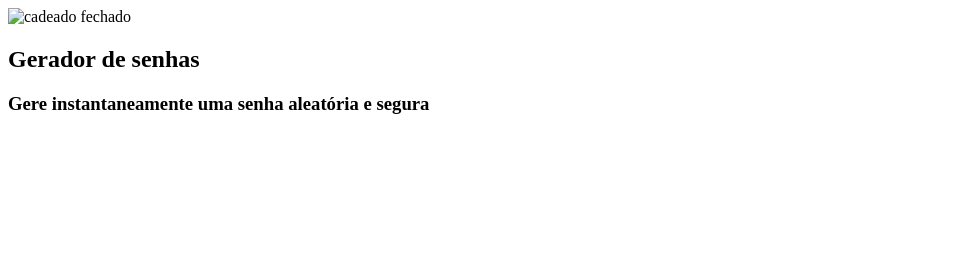
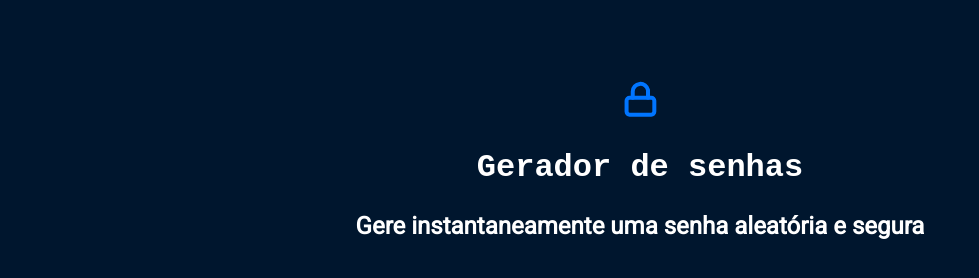
Before and after one commit to n4ticorrea/Javascript, a plain HTML site: page index.html in a window 1280 px wide. Shown: the whole page, without its empty margins (0-979 px from the left). Drawn offline with Linux system fonts and the light colour scheme.

Commit message:
Add files via upload

```diff
--- a/index.html
+++ b/index.html
@@ -1,13 +1,19 @@
 <!DOCTYPE html>
 <html lang="pt-BR">
+
 <head>
     <meta charset="UTF-8">
     <meta name="viewport" content="width=device-width, initial-scale=1.0">
     <title>Gerador de senhas</title>
+    <link rel="stylesheet" href="style.css">
 </head>
+
 <body>
+    <div class="conteudo-titulo">
     <img src="unlock.svg" alt="cadeado fechado">
     <h2 class="titulo-principal">Gerador de senhas</h2>
     <h3 class="titulo-secundario">Gere instantaneamente uma senha aleatória e segura</h3>
+   </div>
 </body>
+
 </html>
--- /dev/null
+++ b/style.css
@@ -0,0 +1,31 @@
+@import url('https://fonts.googleapis.com/css2?family=Roboto&display=swap');
+
+:root{
+    --branco: white;
+    --cor-de-fundo: #00162E;
+    --fundo-senha: #00244D;
+    --fundo-texto: #001E40;
+    --borda: #0075FF;
+    --roboto: "Roboto", sans-serif;
+    --roboto-mono: 'Roboto Mono', monospace;
+}
+
+body{
+    color: var(--branco);
+    background-color: var(--cor-de-fundo);
+    font-family: var(--roboto);
+}
+
+.titulo-principal{
+    font-family: var(--roboto-mono);
+    font-size: 32px;
+}
+
+.titulo-secundario{
+    font-size: 24px;
+}
+
+.conteudo-titulo{
+    text-align: center;
+    margin-top: 80px;
+}
```
Also changed, not shown: unlock.svg (added).
